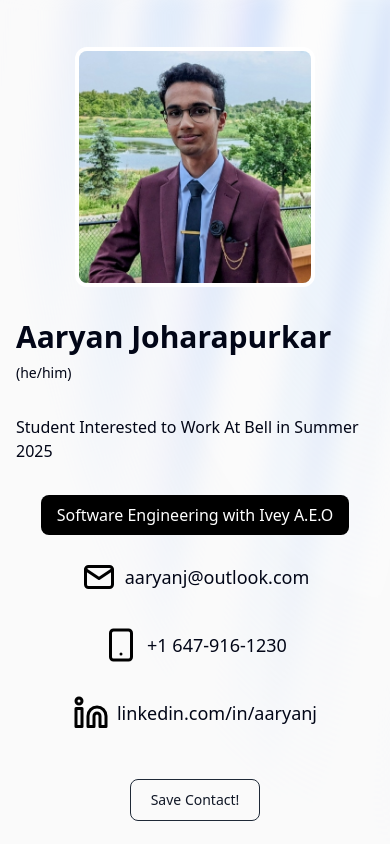
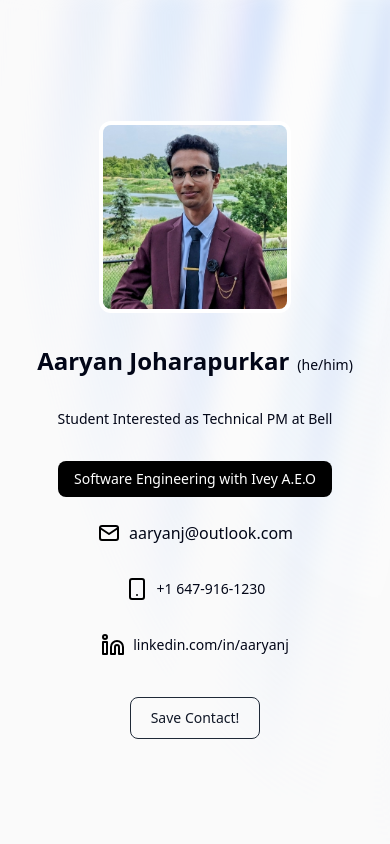
Before and after one commit to aCupOfCoff33/ResumeContact, a React (Vite) app: page / in a window 390 px wide. Built offline with nearby package versions, Linux system fonts and the light colour scheme.

Commit message:
Update Background.tsx

```diff
--- a/src/assets/Background.tsx
+++ b/src/assets/Background.tsx
@@ -16,18 +16,16 @@ export function AuroraBackgroundDemo() {
           duration: 0.8,
           ease: "easeInOut",
         }}
-        className="relative flex flex-col gap-4 items-center justify-center px-4 mt-6" // Added mt-6 for spacing above the image
+        className="relative flex flex-col gap-4 items-center justify-center px-4 mt-4 sm:mt-6" // Added sm:mt-4 for smaller screens
       >
-        {/* Image with Border */}
         <img
-          src="/aaryanPhoto.jpg" // Path to your image
+          src="/aaryanPhoto.jpg"
           alt="Aaryan Joharapurkar"
-          className="h-60 w-60 rounded-xl border-4 border-white mb-4" // Larger size, rounded, and a border
+          className="w-48 h-48 md:w-60 md:h-60 rounded-xl border-4 border-white mb-4"
         />
 
         <div className="flex flex-wrap items-baseline gap-2 text-center whitespace-nowrap">
-          {" "}
-          <div className="text-3xl md:text-7xl sm: text-2xl font-bold dark:text-white">
+          <div className="text-2xl md:text-3xl font-bold dark:text-white">
             Aaryan Joharapurkar
           </div>
           <div className="text-sm md:text-lg font-light dark:text-neutral-400">
@@ -35,43 +33,42 @@ export function AuroraBackgroundDemo() {
           </div>
         </div>
 
-        <div className="font-extralight text-base md:text-4xl dark:text-neutral-200 py-4">
-          Student Interested to Work At Bell in Summer 2025
+        <div className="font-extralight text-sm md:text-xl dark:text-neutral-200 py-4">
+          Student Interested as Technical PM at Bell
         </div>
-        <div className="bg-black dark:bg-gray-300 rounded-lg w-fit text-white dark:text-black px-4 py-2">
+        <div className="bg-black dark:bg-gray-300 rounded-lg w-fit text-white dark:text-black px-4 py-2 text-sm md:text-base">
           Software Engineering with Ivey A.E.O
         </div>
 
-        {/*Mail Icon with Text */}
+        {/* Icons and Text */}
         <a
           href="mailto:aaryanj@outlook.com"
-          className="flex items-center gap-2 cursor-pointer hover:bg-gray-100 dark:hover:bg-gray-700 rounded-lg p-2"
+          className="flex items-center gap-2 p-2 hover:bg-gray-100 dark:hover:bg-gray-700 rounded-lg"
         >
           <svg
-            className="h-9 w-9 text-black dark:text-white"
-            width="24"
-            height="24"
+            className="h-6 w-6 md:h-9 md:w-9 text-black dark:text-white"
             viewBox="0 0 24 24"
+            fill="none"
+            stroke="currentColor"
             strokeWidth="2"
-            stroke="currentColor"
-            fill="none"
             strokeLinecap="round"
             strokeLinejoin="round"
           >
-            <path stroke="none" d="M0 0h24v24H0z" />
             <rect x="3" y="5" width="18" height="14" rx="2" />
             <polyline points="3 7 12 13 21 7" />
           </svg>
-          <span className="text-lg dark:text-white">aaryanj@outlook.com</span>
+          <span className="text-base md:text-lg dark:text-white">
+            aaryanj@outlook.com
+          </span>
         </a>
 
-        {/*Telephone Icon with Text */}
+        {/* Telephone Icon with Text */}
         <a
           href="tel:+16479161230"
           className="flex items-center gap-2 cursor-pointer hover:bg-gray-100 dark:hover:bg-gray-700 rounded-lg p-2"
         >
           <svg
-            className="h-9 w-9 text-black dark:text-white"
+            className="h-6 w-6 md:h-9 md:w-9 text-black dark:text-white"
             viewBox="0 0 24 24"
             fill="none"
             stroke="currentColor"
@@ -82,10 +79,12 @@ export function AuroraBackgroundDemo() {
             <rect x="5" y="2" width="14" height="20" rx="2" ry="2" />
             <line x1="12" y1="18" x2="12.01" y2="18" />
           </svg>
-          <span className="text-lg dark:text-white">+1 647-916-1230</span>
+          <span className="text-sm md:text-lg dark:text-white">
+            +1 647-916-1230
+          </span>
         </a>
 
-        {/*LinkedIn Icon with Text */}
+        {/* LinkedIn Icon with Text */}
         <a
           href="https://linkedin.com/in/aaryanj"
           target="_blank"
@@ -93,7 +92,7 @@ export function AuroraBackgroundDemo() {
           className="flex items-center gap-2 cursor-pointer hover:bg-gray-100 dark:hover:bg-gray-700 rounded-lg p-2"
         >
           <svg
-            className="h-9 w-9 text-black dark:text-white"
+            className="h-6 w-6 md:h-9 md:w-9 text-black dark:text-white"
             viewBox="0 0 24 24"
             fill="none"
             stroke="currentColor"
@@ -105,7 +104,7 @@ export function AuroraBackgroundDemo() {
             <rect x="2" y="9" width="4" height="12" />
             <circle cx="4" cy="4" r="2" />
           </svg>
-          <span className="text-lg dark:text-white">
+          <span className="text-sm md:text-lg dark:text-white">
             linkedin.com/in/aaryanj
           </span>
         </a>
@@ -113,7 +112,7 @@ export function AuroraBackgroundDemo() {
         <a
           href="/aaryanCard.vcf"
           download="AaryanJoharapurkar.vcf"
-          className="text-gray-900 hover:text-white border border-gray-800 hover:bg-gray-900 focus:ring-4 focus:outline-none focus:ring-gray-300 font-medium rounded-lg text-sm px-5 py-2.5 text-center mt-6 dark:border-gray-600 dark:text-gray-400 dark:hover:text-white dark:hover:bg-gray-600 dark:focus:ring-gray-800"
+          className="text-gray-900 hover:text-white border border-gray-800 hover:bg-gray-900 focus:ring-4 focus:outline-none focus:ring-gray-300 font-medium rounded-lg text-sm px-5 py-2.5 text-center mt-4 md:mt-6 dark:border-gray-600 dark:text-gray-400 dark:hover:text-white dark:hover:bg-gray-600 dark:focus:ring-gray-800"
         >
           Save Contact!
         </a>
```
